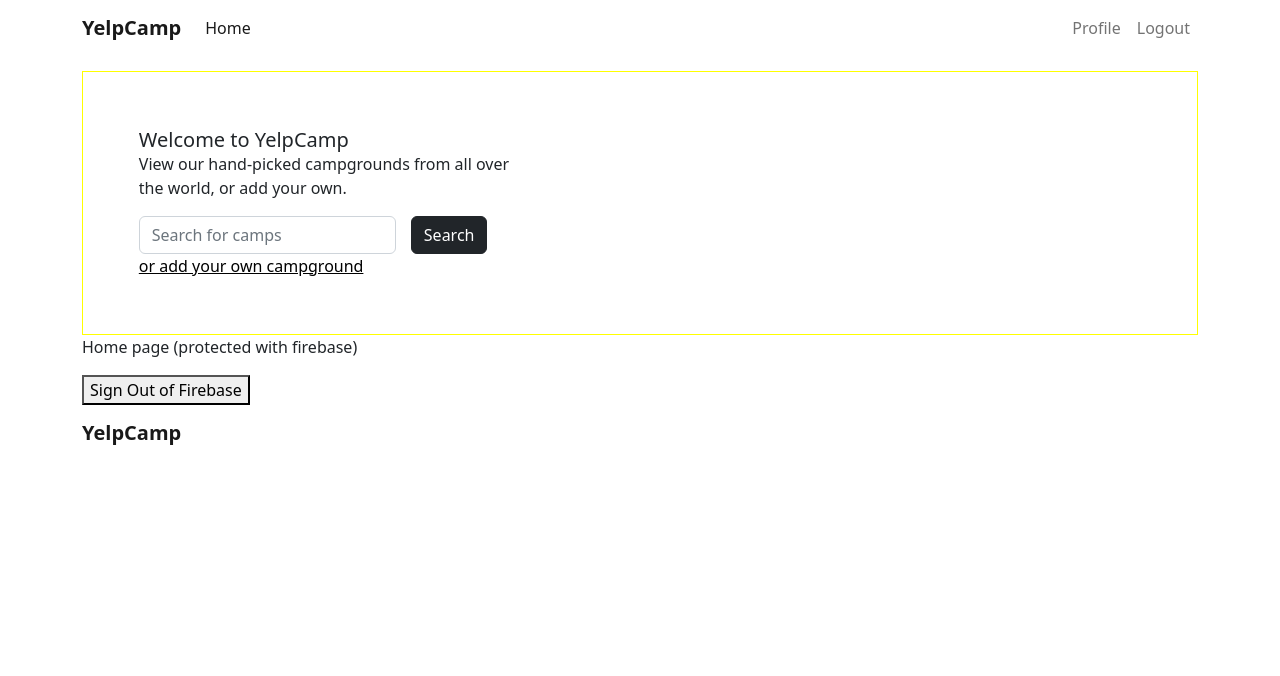
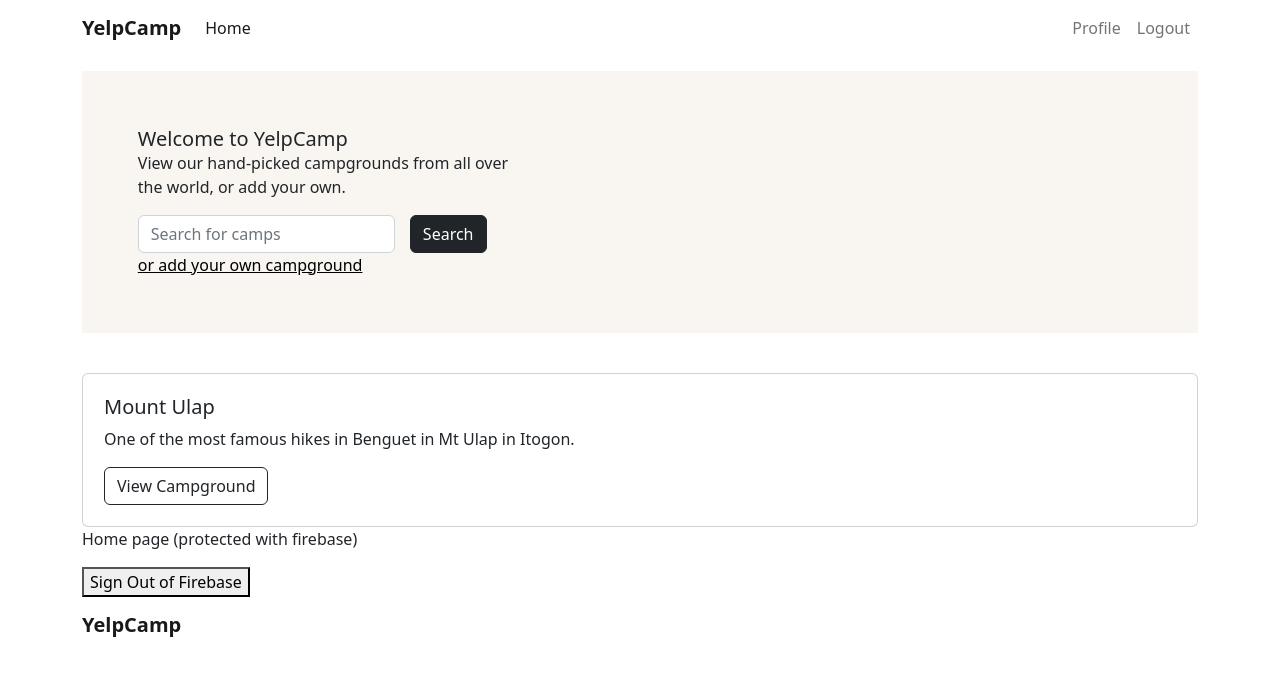
Before and after one commit to John-Kimani/yelp-camp, a React (Create React App) app: page / in a window 1280 px wide. Shown: the top 676 px of the page. Built offline with nearby package versions, Linux system fonts and the light colour scheme; no server answers.

Commit message:
Place: create component and style landing page

```diff
--- /dev/null
+++ b/src/components/Places.tsx
@@ -0,0 +1,23 @@
+import React from "react";
+import { Card, Button } from "react-bootstrap";
+
+export interface IPlacesComponent {}
+
+const PlacesComponent: React.FC<IPlacesComponent> = () => {
+  return (
+    <section className="places-cards">
+      <Card className="place-card">
+        {/* <Card.Img>
+            <img src='../assets/images/Buloy Springs.jpg' />
+        </Card.Img> */}
+        <Card.Body>
+        <Card.Title>Mount Ulap</Card.Title>
+          <p>One of the most famous hikes in Benguet in Mt Ulap in Itogon.</p>
+          <Button variant="outline-dark"> View Campground </Button>
+        </Card.Body>
+      </Card>
+    </section>
+  );
+};
+
+export default PlacesComponent;
--- a/src/components/css/styles.css
+++ b/src/components/css/styles.css
@@ -2,3 +2,11 @@
     font-style: bold;
     font-weight: bold;
 }
+
+.places-cards {
+    margin-top: 40px;
+}
+
+.place-card{
+    padding: 5px;
+}
--- a/src/components/search/SearchComponent.css
+++ b/src/components/search/SearchComponent.css
@@ -1,5 +1,5 @@
 .hero-section {
-    border: 1px solid yellow;
+    background-color: #f9f6f1;
     margin-top: 15px;
     padding: 5%;
 }
--- a/src/pages/Home/Home.tsx
+++ b/src/pages/Home/Home.tsx
@@ -1,5 +1,6 @@
 import React from 'react';
 import { getAuth, signOut } from 'firebase/auth';
+import PlacesComponent from '../../components/Places';
 
 export interface IHomePageProps {};
 
@@ -8,6 +9,7 @@ const HomePage: React.FC<IHomePageProps> = (props) => {
   const auth = getAuth()
   return (
     <div>
+      <PlacesComponent />
         <p>Home page (protected with firebase)</p>
         <button onClick={()=> signOut(auth)}>Sign Out of Firebase</button>
     </div>
```
